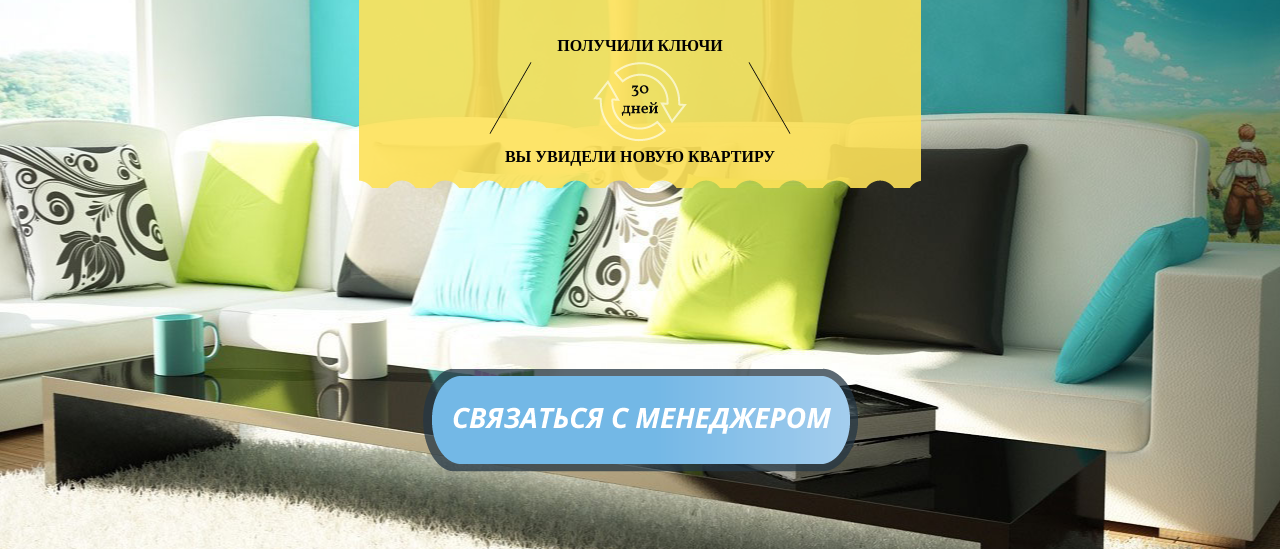
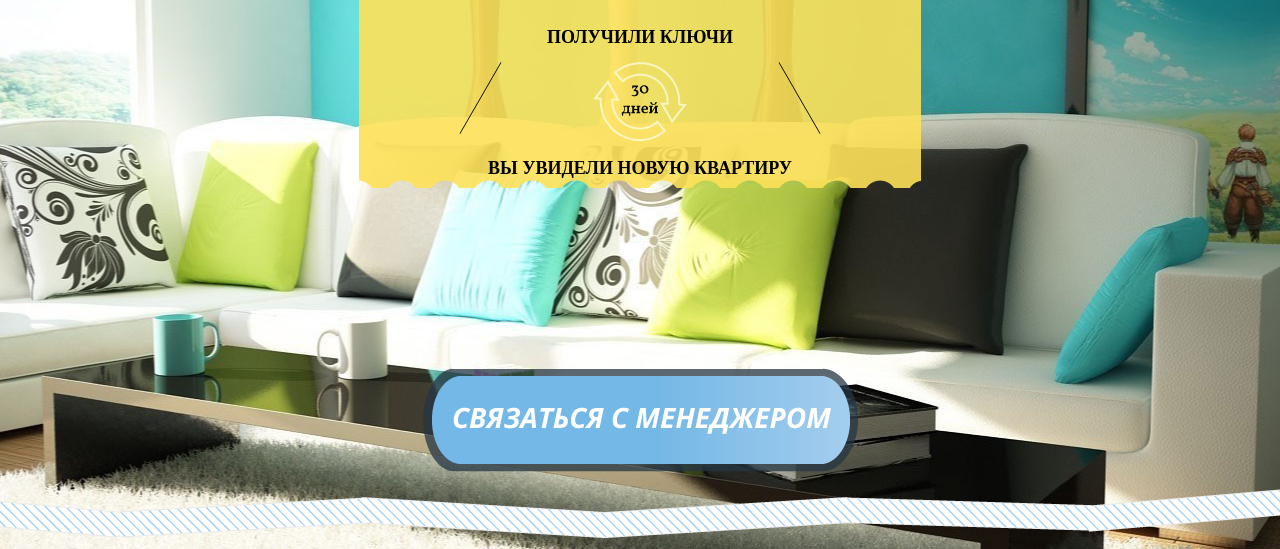
Before and after one commit to irotaev/novostroika, a plain HTML site: page FE/index.html in a window 1280 px wide. Shown: the part 251-800 px from the top of the page. Drawn offline with Linux system fonts and the light colour scheme; a small style sheet from the web is missing; a web font is replaced by a local one.

Commit message:
дизайн

```diff
--- a/FE/css/main.css
+++ b/FE/css/main.css
@@ -17,6 +17,15 @@
     height: 980px;
     overflow: hidden;
     background: url("../images/first-slide/bg.jpg") no-repeat center white;
+}
+
+#first-slide .b-delimeter {
+    position: absolute;
+    width: 100%;
+    height: 54px;
+    margin: auto;
+    bottom: 10px;
+    background: url("../images/2-slide/delimeter.png") no-repeat center transparent;
 }
 
 #first-slide .b-main-text-wrapper {
@@ -95,12 +104,11 @@
 
 #text3 {
     position: absolute;
-    top: 288px;
+    top: 278px;
     text-align: center;
     text-transform: uppercase;
-    font-family: "PT Sans";
-    font-weight: bold;
-    font-size: 16px;
+    font-family: "Vollkorn Medium";
+    font-size: 18px;
     color: black;
     width: 100%;
     font-weight: bold;
@@ -108,12 +116,11 @@
 
 #text4 {
     position: absolute;
-    top: 399px;
+    top: 409px;
     text-align: center;
     text-transform: uppercase;
-    font-family: "PT Sans";
-    font-weight: bold;
-    font-size: 16px;
+    font-family: "Vollkorn Medium";
+    font-size: 18px;
     color: black;
     width: 100%;
     font-weight: bold;
@@ -132,7 +139,7 @@
 #fs-hr-left {
     position: absolute;
     top: 313px;
-    left: 130px;
+    left: 100px;
     background: url("../images/first-slide/fs-hr-left.png") no-repeat center;
     width: 43px;
     height: 72px;
@@ -141,7 +148,7 @@
 #fs-hr-right {
     position: absolute;
     top: 313px;
-    right: 130px;
+    right: 100px;
     background: url("../images/first-slide/fs-hr-right.png") no-repeat center;
     width: 43px;
     height: 72px;
--- a/FE/index.html
+++ b/FE/index.html
@@ -38,6 +38,8 @@
         <div id="fs-call-to-manager"></div>
 
     </div>
+
+    <div class="b-delimeter"></div>
 </section>
 
 </body>
```
Also changed, not shown: FE/images/2-slide/delimeter.png (added).
